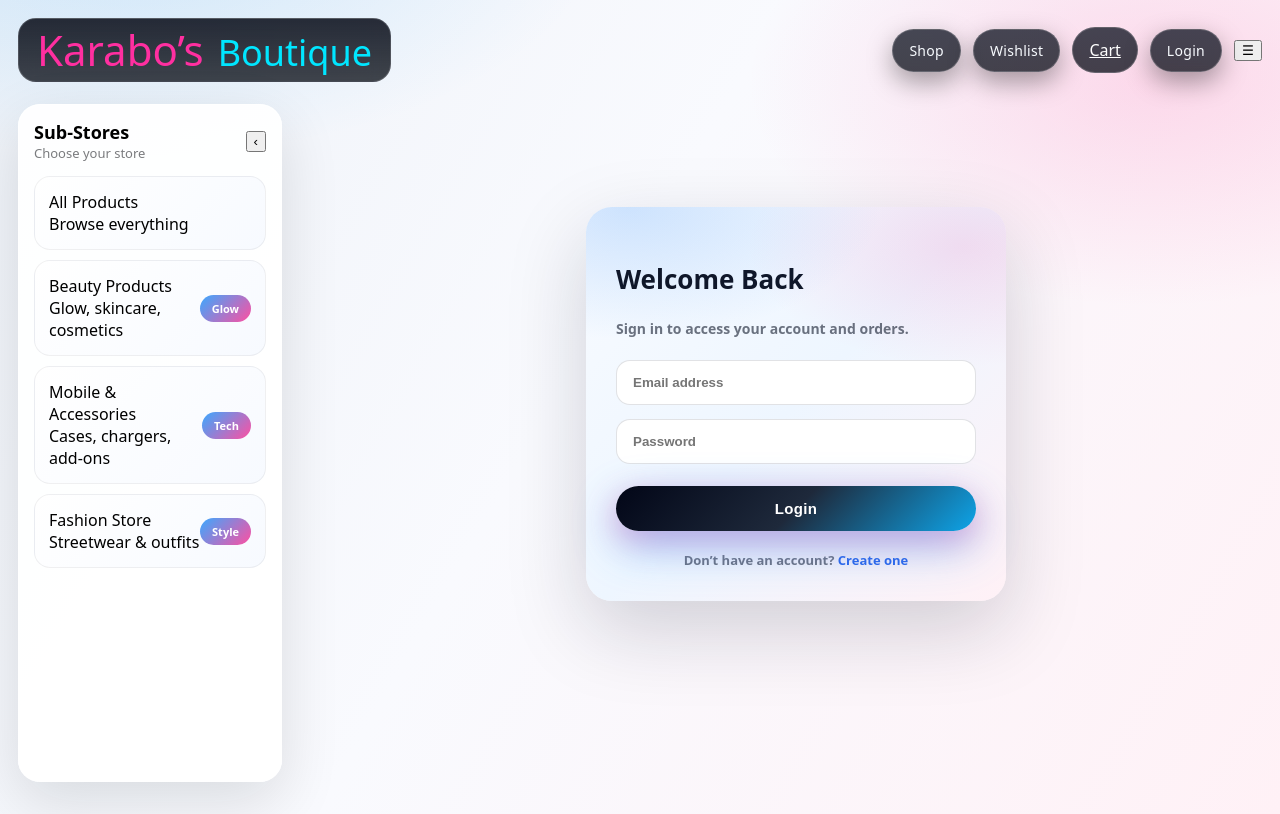
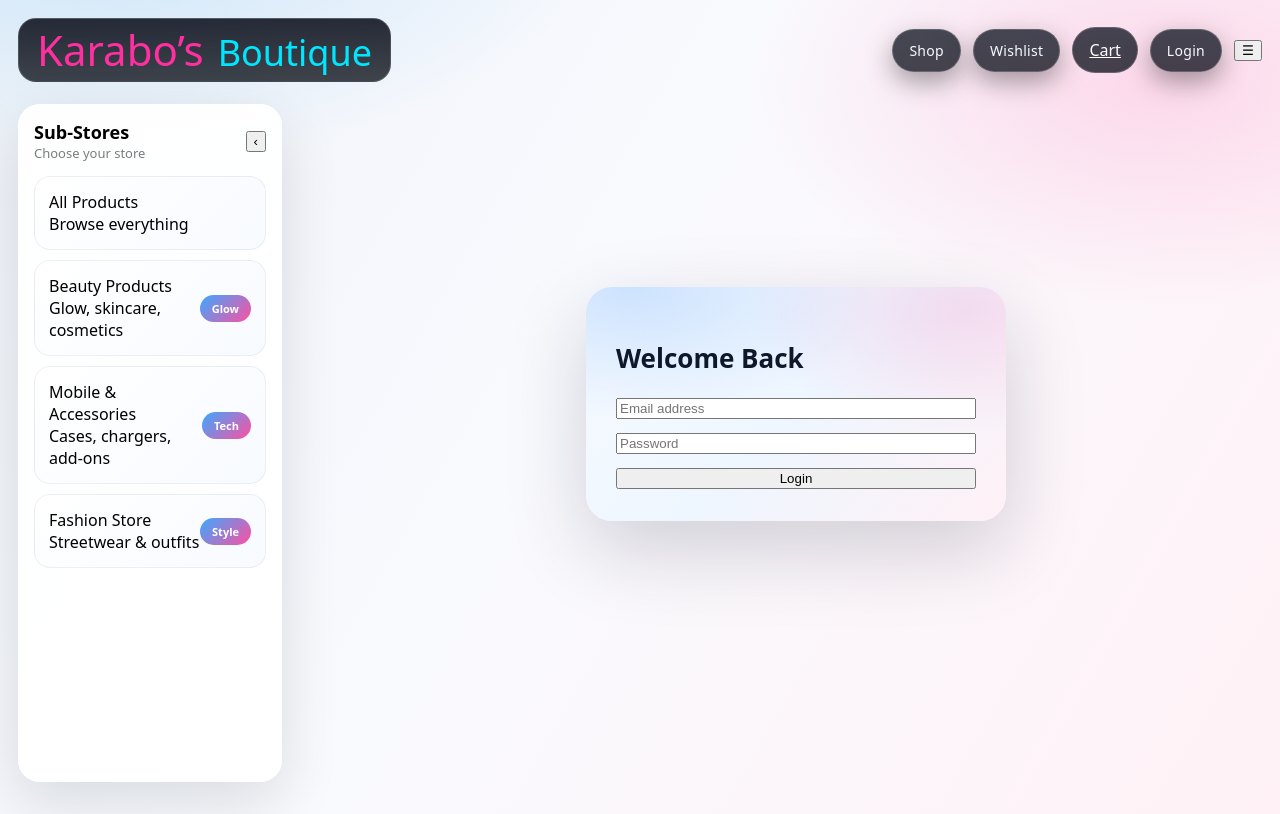
Before and after one commit to yvesf022/kkkkkk, a Next.js app: page /login in a window 1280 px wide. Built offline with nearby package versions, Linux system fonts and the light colour scheme; no server answers.

Commit message:
fix(login): redirect immediately after successful auth (amazon-style)

```diff
--- a/app/login/page.tsx
+++ b/app/login/page.tsx
@@ -1,32 +1,17 @@
 "use client";
 
-import { useEffect, useState } from "react";
+import { useState } from "react";
 import { useRouter } from "next/navigation";
 import toast from "react-hot-toast";
 import { useAuth } from "@/lib/auth";
 
 export default function LoginPage() {
   const router = useRouter();
-
   const login = useAuth((s) => s.login);
-  const user = useAuth((s) => s.user);
-  const loadingAuth = useAuth((s) => s.loading);
 
   const [email, setEmail] = useState("");
   const [password, setPassword] = useState("");
   const [loading, setLoading] = useState(false);
-
-  // ✅ AMAZON-STYLE REDIRECT:
-  // redirect ONLY after auth state is hydrated
-  useEffect(() => {
-    if (!loadingAuth && user) {
-      if (user.role === "admin") {
-        router.replace("/admin");
-      } else {
-        router.replace("/account"); // user dashboard
-      }
-    }
-  }, [user, loadingAuth, router]);
 
   const handleLogin = async (e: React.FormEvent) => {
     e.preventDefault();
@@ -49,11 +34,17 @@ export default function LoginPage() {
         throw new Error(data.detail || "Login failed");
       }
 
-      // ✅ hydrate auth store (cookie-based)
+      // ✅ hydrate auth store
       await login();
 
       toast.success("Welcome back 🎉");
-      // ❌ NO router.push here — redirect is handled by useEffect
+
+      // ✅ AMAZON-STYLE REDIRECT (NO STATE RACE)
+      if (data.role === "admin") {
+        router.replace("/admin");
+      } else {
+        router.replace("/account");
+      }
     } catch (err: any) {
       toast.error(err.message || "Login failed");
     } finally {
@@ -106,17 +97,6 @@ export default function LoginPage() {
           Welcome Back
         </h1>
 
-        <p
-          style={{
-            marginTop: 6,
-            fontWeight: 600,
-            fontSize: 14,
-            color: "rgba(15,23,42,0.6)",
-          }}
-        >
-          Sign in to access your account and orders.
-        </p>
-
         <form
           onSubmit={handleLogin}
           style={{
@@ -131,12 +111,6 @@ export default function LoginPage() {
             value={email}
             onChange={(e) => setEmail(e.target.value)}
             required
-            style={{
-              padding: "14px 16px",
-              borderRadius: 14,
-              border: "1px solid rgba(15,23,42,0.12)",
-              fontWeight: 600,
-            }}
           />
 
           <input
@@ -145,44 +119,12 @@ export default function LoginPage() {
             value={password}
             onChange={(e) => setPassword(e.target.value)}
             required
-            style={{
-              padding: "14px 16px",
-              borderRadius: 14,
-              border: "1px solid rgba(15,23,42,0.12)",
-              fontWeight: 600,
-            }}
           />
 
-          <button
-            className="btn btnTech"
-            disabled={loading}
-            style={{ marginTop: 8 }}
-          >
+          <button disabled={loading}>
             {loading ? "Signing in…" : "Login"}
           </button>
         </form>
-
-        <div
-          style={{
-            marginTop: 20,
-            fontSize: 13,
-            fontWeight: 600,
-            color: "rgba(15,23,42,0.6)",
-            textAlign: "center",
-          }}
-        >
-          Don’t have an account?{" "}
-          <a
-            href="/register"
-            style={{
-              fontWeight: 800,
-              color: "#2563eb",
-              textDecoration: "none",
-            }}
-          >
-            Create one
-          </a>
-        </div>
       </section>
     </div>
   );
```
